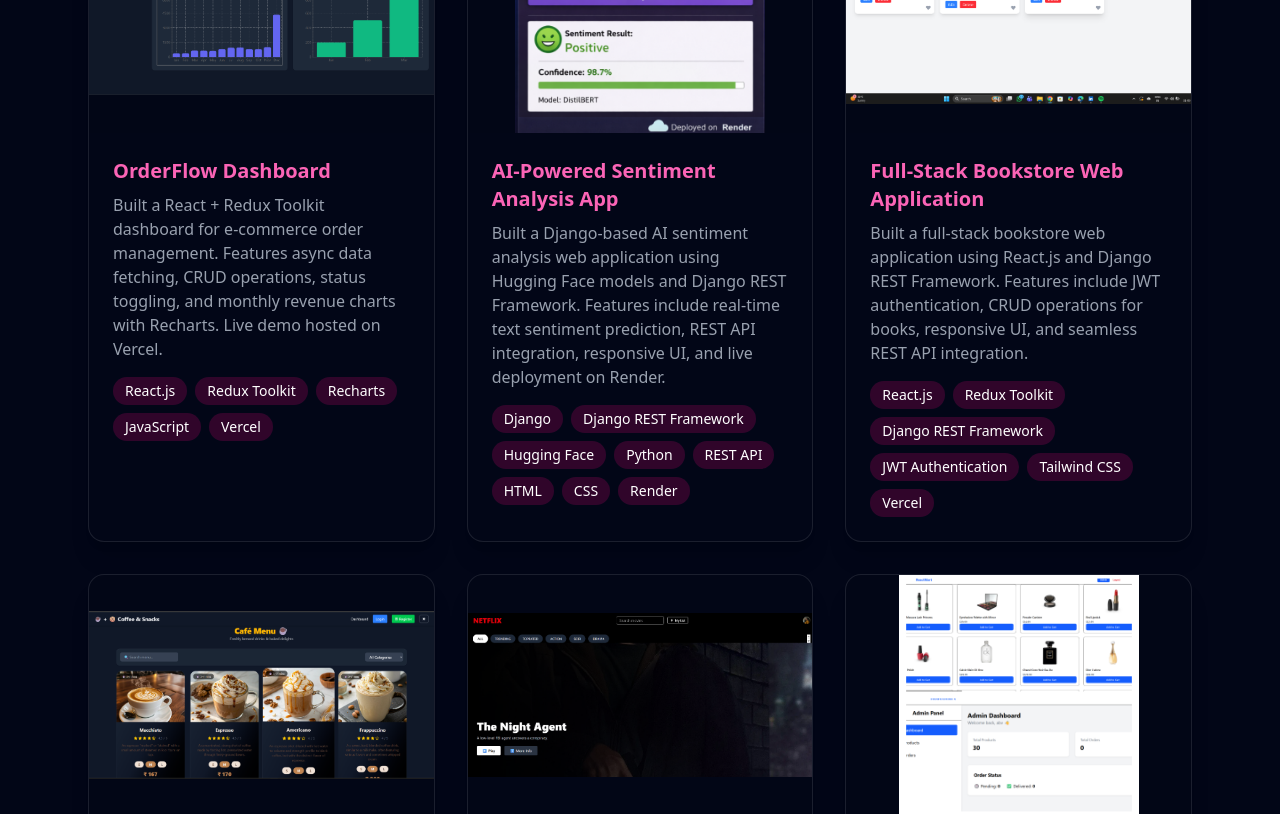
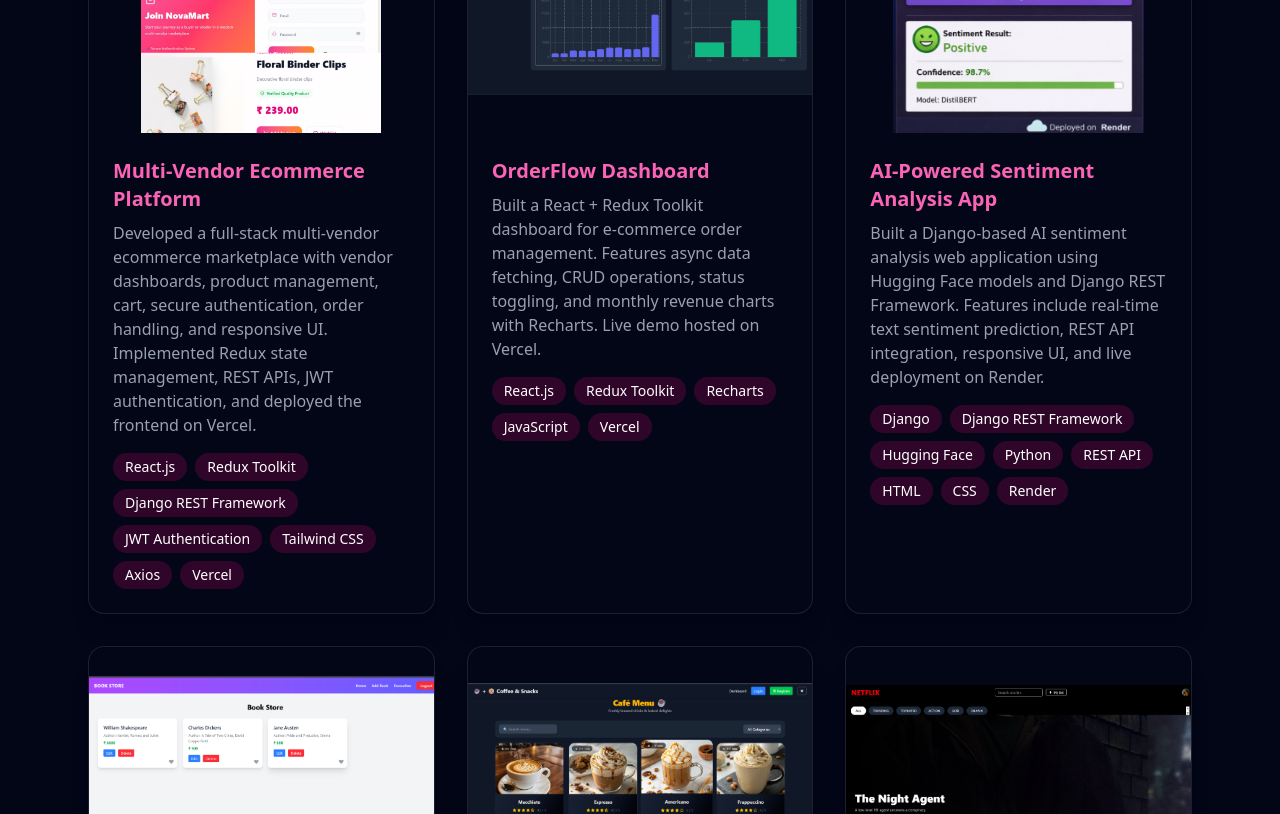
Before and after one commit to Arunimatechy/portfolio-project, a React (Vite) app: page / in a window 1280 px wide. Shown: the part 2440-3254 px from the top of the page. Built offline with nearby package versions, Linux system fonts and the light colour scheme.

Commit message:
Added ecommerce project to portfolio

```diff
--- a/src/Components/Portfolio.jsx
+++ b/src/Components/Portfolio.jsx
@@ -36,7 +36,26 @@ import OrderFlowImage from "../Images/OrderFlowImage.png";
 import Netflix from "../Images/Netflix.png";
 import Bookstore from "../Images/Bookstore.png";
 import SentimentAnalysis from "../Images/SentimentAnalysis.png";
+import Ecommerce1 from "../Images/Ecommerce1.png"
 const projects = [
+
+  {
+  title: "Multi-Vendor Ecommerce Platform",
+  image: Ecommerce1,
+  description:
+    "Developed a full-stack multi-vendor ecommerce marketplace with vendor dashboards, product management, cart, secure authentication, order handling, and responsive UI. Implemented Redux state management, REST APIs, JWT authentication, and deployed the frontend on Vercel.",
+  tech: [
+    "React.js",
+    "Redux Toolkit",
+    "Django REST Framework",
+    "JWT Authentication",
+    "Tailwind CSS",
+    "Axios",
+    "Vercel"
+  ],
+  github: "https://github.com/Arunimatechy/multi-vendor-ecommerce",
+  live: "https://multi-vendor-ecommerce-hazel.vercel.app/",
+},
 
 
    {
```
Also changed, not shown: src/Images/Ecommerce1.png (added).
